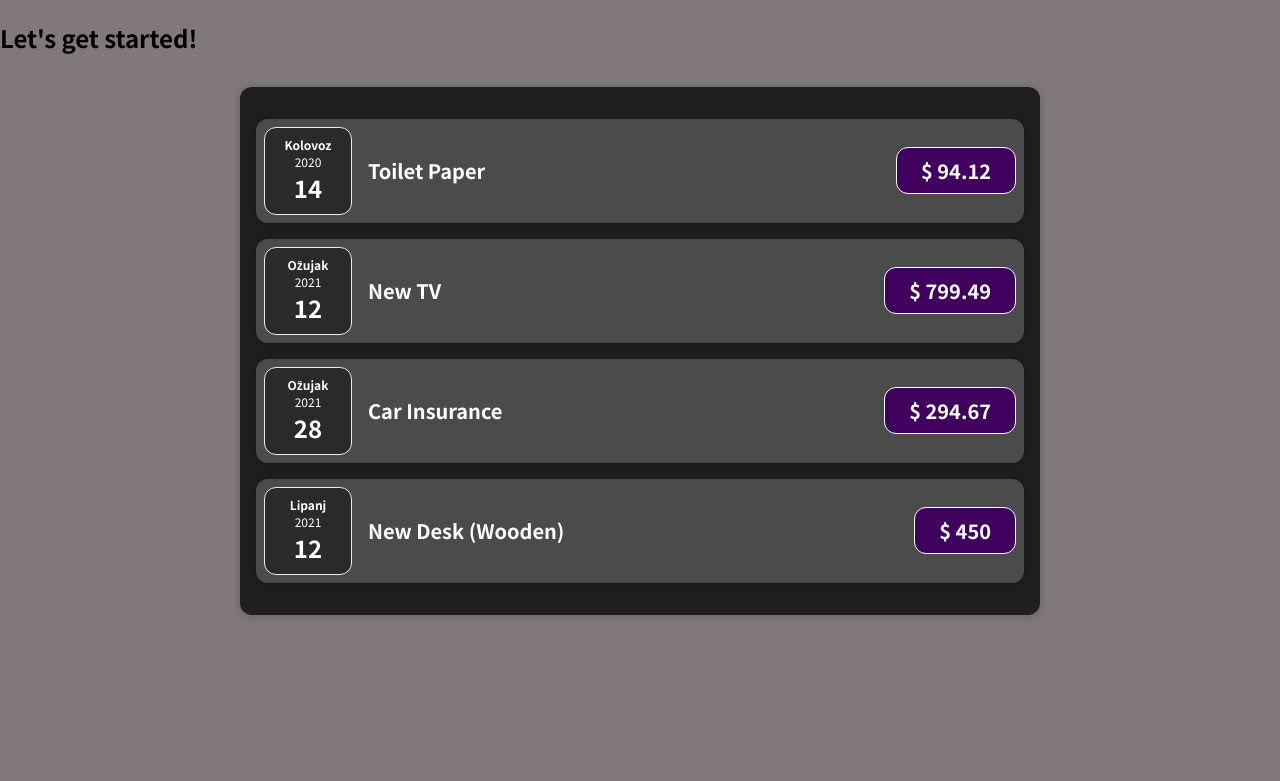
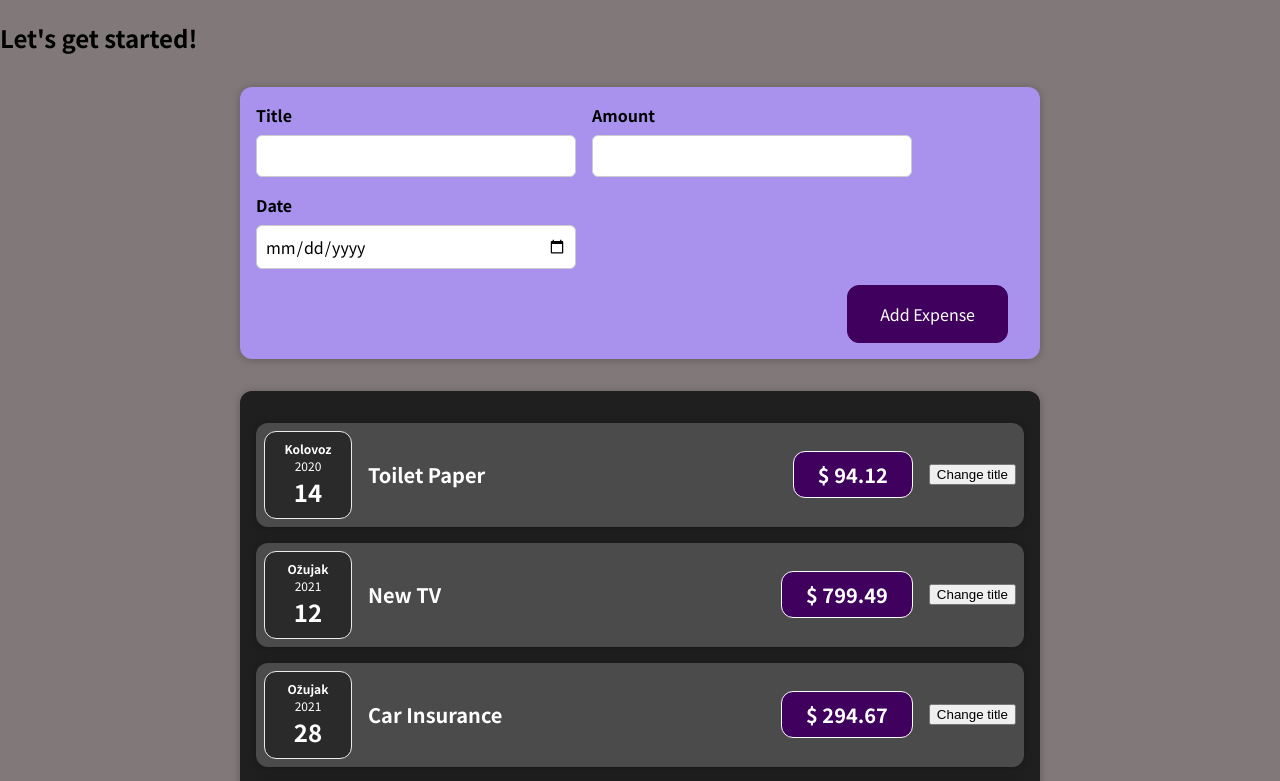
Before and after one commit to mmarkovi3g/react-complete-guide, a React (Create React App) app: page / in a window 1280 px wide. Shown: the top 781 px of the page. Built offline with nearby package versions, Linux system fonts and the light colour scheme.

Commit message:
User input update

```diff
--- a/src/App.js
+++ b/src/App.js
@@ -1,5 +1,6 @@
 import ExpenseItem from "./components/Expenses/ExpenseItem";
 import Expenses from "./components/Expenses/Expenses";
+import NewExpense from "./components/NewExpense/NewExpense";
 
 const App = () => {
   const expenses = [
@@ -28,6 +29,7 @@
   return (
     <div>
       <h2>Let's get started!</h2>
+      <NewExpense></NewExpense>
       <Expenses items={expenses} />
     </div>
   );
--- a/src/components/Expenses/ExpenseItem.js
+++ b/src/components/Expenses/ExpenseItem.js
@@ -1,16 +1,23 @@
 import ExpenseDate from "./ExpenseDate";
+import { useState } from "react";
 import "./ExpenseItem.css";
 import Card from "../UI/Card";
 
 const ExpenseItem = (props) => {
   //react komponente uvijek uzimaju samo jedan argument - najčešće se zove PROPS
+  const [title, setTitle] = useState(props.title);
+
+  const clickHandler = () => {
+    setTitle("Evo ovo radi!");
+  };
 
   return (
     <Card className="expense-item">
       <ExpenseDate date={props.date} />
       <div className="expense-item__description">
-        <h2>{props.title}</h2>
+        <h2>{title}</h2>
         <div className="expense-item__price">$ {props.amount}</div>
+        <button onClick={clickHandler}>Change title</button>
       </div>
     </Card>
   );
--- /dev/null
+++ b/src/components/NewExpense/ExpenseForm.css
@@ -0,0 +1,26 @@
+.new-expense__controls {
+  display: flex;
+  flex-wrap: wrap;
+  gap: 1rem;
+  margin-bottom: 1rem;
+  text-align: left;
+}
+
+.new-expense__control label {
+  font-weight: bold;
+  margin-bottom: 0.5rem;
+  display: block;
+}
+
+.new-expense__control input {
+  font: inherit;
+  padding: 0.5rem;
+  border-radius: 6px;
+  border: 1px solid #ccc;
+  width: 20rem;
+  max-width: 100%;
+}
+
+.new-expense__actions {
+  text-align: right;
+}
--- /dev/null
+++ b/src/components/NewExpense/ExpenseForm.js
@@ -0,0 +1,28 @@
+import React from "react";
+import "./ExpenseForm.css";
+
+const ExpenseForm = () => {
+  return (
+    <form>
+      <div className="new-expense__controls">
+        <div className="new-expense__control">
+          <label>Title</label>
+          <input type="text" />
+        </div>
+        <div className="new-expense__control">
+          <label>Amount</label>
+          <input type="number" min="0.01" step="0.01" />
+        </div>
+        <div className="new-expense__control">
+          <label>Date</label>
+          <input type="date" min="2023-01-01" max="2026-01-01" />
+        </div>
+      </div>
+      <div className="new-expense__actions">
+        <button type="submit">Add Expense</button>
+      </div>
+    </form>
+  );
+};
+
+export default ExpenseForm;
--- /dev/null
+++ b/src/components/NewExpense/NewExpense.css
@@ -0,0 +1,38 @@
+.new-expense {
+  background-color: #a892ee;
+  padding: 1rem;
+  margin: 2rem auto;
+  width: 50rem;
+  max-width: 95%;
+  border-radius: 12px;
+  text-align: center;
+  box-shadow: 0 1px 8px rgba(0, 0, 0, 0.25);
+}
+
+.new-expense button {
+  font: inherit;
+  cursor: pointer;
+  padding: 1rem 2rem;
+  border: 1px solid #40005d;
+  background-color: #40005d;
+  color: white;
+  border-radius: 12px;
+  margin-right: 1rem;
+}
+
+.new-expense button:hover,
+.new-expense button:active {
+  background-color: #510674;
+  border-color: #510674;
+}
+
+.new-expense button.alternative {
+  color: #220131;
+  border-color: transparent;
+  background-color: transparent;
+}
+
+.new-expense button.alternative:hover,
+.new-expense button.alternative:active {
+  background-color: #ddb3f8;
+}
--- /dev/null
+++ b/src/components/NewExpense/NewExpense.js
@@ -0,0 +1,13 @@
+import React from "react";
+import "./NewExpense.css";
+import ExpenseForm from "./ExpenseForm";
+
+const NewExpense = () => {
+  return (
+    <div className="new-expense">
+      <ExpenseForm></ExpenseForm>
+    </div>
+  );
+};
+
+export default NewExpense;
```
